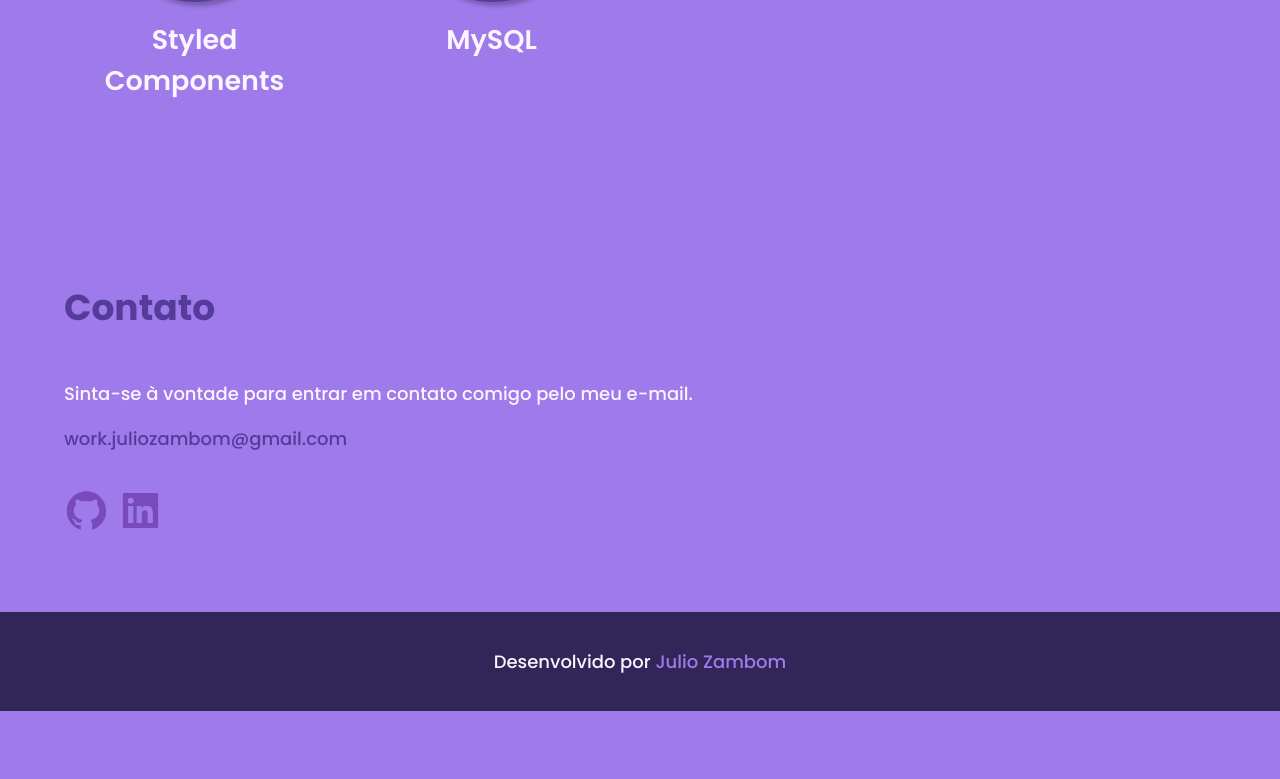
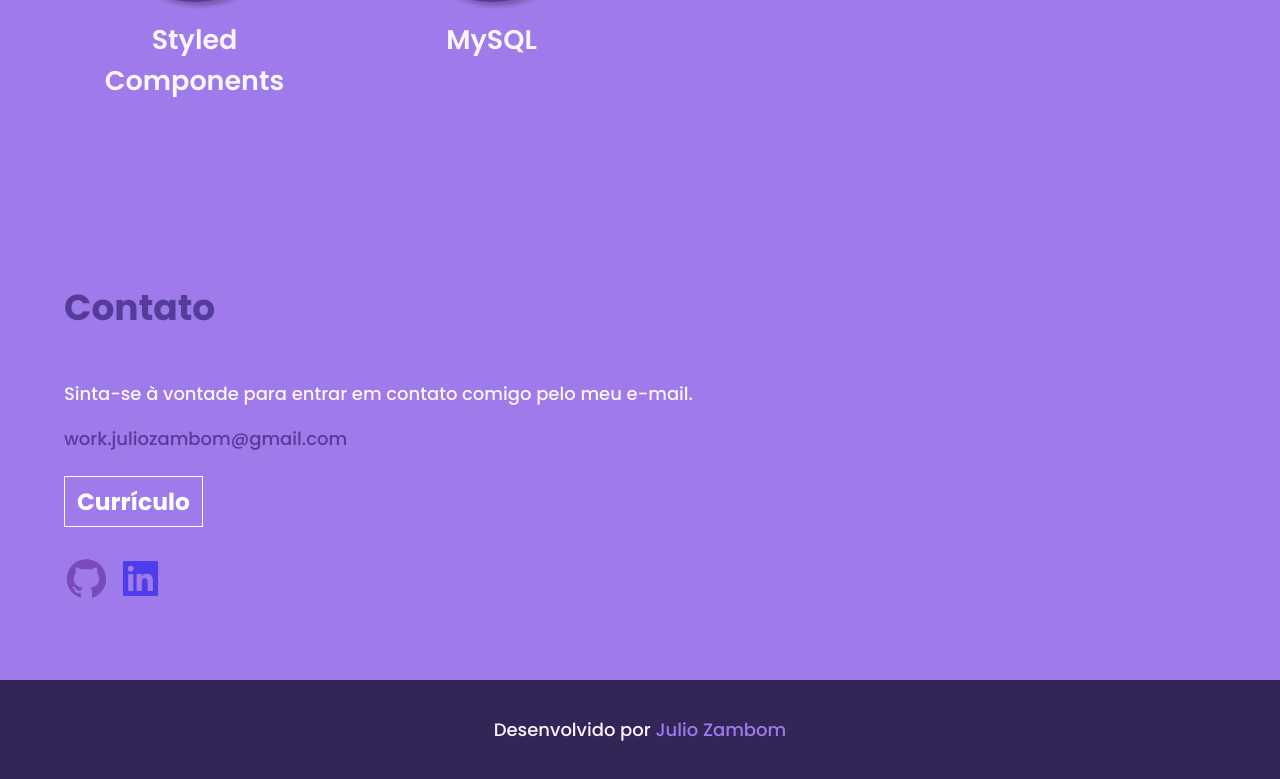
Before and after one commit to juliozambom/portifolio, a React (Vite) app: page / in a window 1280 px wide. Shown: the part 3468-4247 px from the top of the page. Before the commit the page ends 4179 px from the top, so only its background shows below. Built offline with nearby package versions, Linux system fonts and the light colour scheme.

Commit message:
feat: adding resume button

```diff
--- a/src/sections/Contact/index.tsx
+++ b/src/sections/Contact/index.tsx
@@ -1,5 +1,7 @@
 import { Container } from './styles';
 import { AiFillGithub, AiFillLinkedin } from 'react-icons/ai';
+
+import resume from '../../assets/CV - Julio Zambom.pdf';
 
 export default function Contact() {
   return (
@@ -7,12 +9,17 @@ export default function Contact() {
       <h1 className="title">Contato</h1>
       <p>Sinta-se à vontade para entrar em contato comigo pelo meu e-mail.</p>
       <span>work.juliozambom@gmail.com</span>
+
+      <a href={resume} target="_blank" className="resume">
+        <h2>Currículo</h2>
+      </a>
+
       <div className="links">
         <a href="">
           <AiFillGithub className="icon" />
         </a>
 
-        <a href="">
+        <a href="/">
           <AiFillLinkedin className="icon" />
         </a>
       </div>
--- a/src/sections/Contact/styles.ts
+++ b/src/sections/Contact/styles.ts
@@ -11,6 +11,8 @@ export const Container = styled.div`
 
   span {
     color: ${({ theme }) => theme.colors.purple[700]};
+    display: block;
+    margin-bottom: 32px;
   }
 
   .links {
@@ -30,4 +32,12 @@ export const Container = styled.div`
     opacity: 1;
     transform: scale(1.05);
   }
+
+  h2 {
+    font-size: 1.3rem;
+    color: #fff;
+    border: 0.1rem solid white;
+    padding: 8px 12px;
+    display: inline;
+  }
 `;
```
Also changed, not shown: 1 other file (tests, documents, lock files or other folders).
